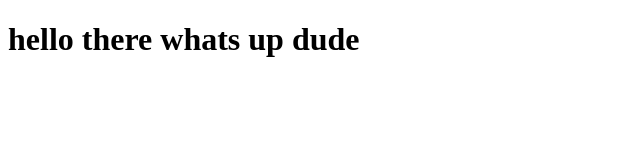
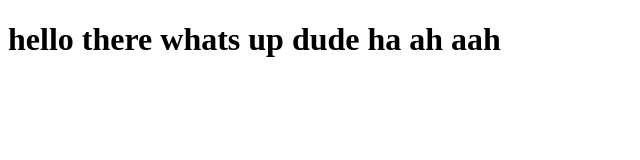
Before and after one commit to coding-KID/test, a plain HTML site: page index.html in a window 1280 px wide. Shown: the whole page, without its empty margins (0-640 px from the left). Drawn offline with Linux system fonts and the light colour scheme.

Commit message:
added few lines

```diff
--- a/index.html
+++ b/index.html
@@ -5,6 +5,6 @@
     <title>sample</title>
   </head>
   <body>
-  <h1>hello there whats up dude </h1>
+  <h1>hello there whats up dude ha  ah aah  </h1>
   </body>
 </html>
```
